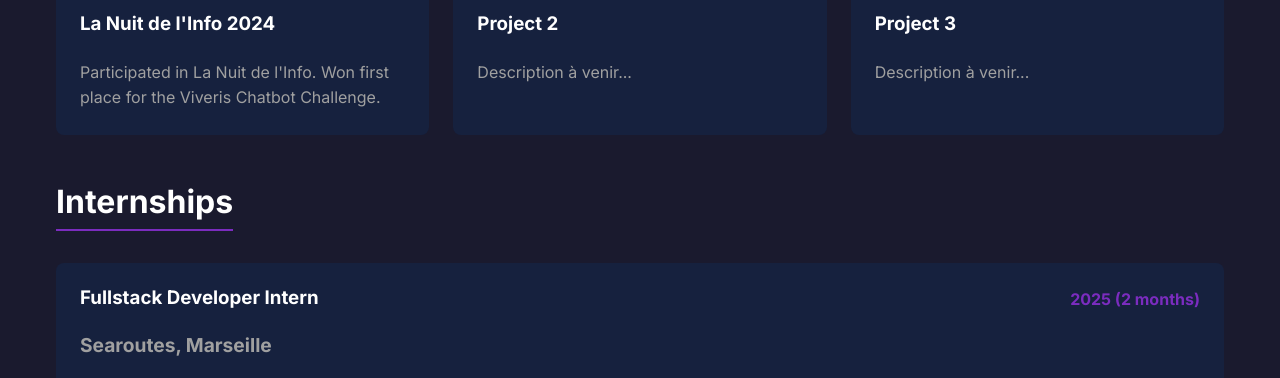
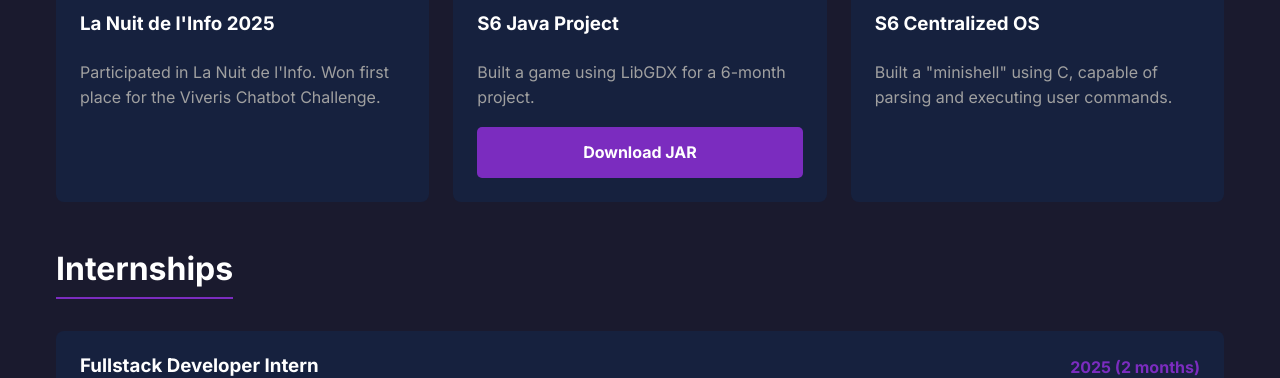
Before and after one commit to windbtw/eportfolio, a plain HTML site: page engineering.html in a window 1280 px wide. Shown: the part 739-1117 px from the top of the page. Drawn offline with Linux system fonts and the light colour scheme.

Commit message:
projects section 3

```diff
--- a/engineering.html
+++ b/engineering.html
@@ -58,7 +58,7 @@
                                 style="background: linear-gradient(135deg, var(--primary-color), var(--accent-color)); height: 150px; border-radius: 8px; display: flex; align-items: center; justify-content: center; margin-bottom: 1rem;">
                                 <span style="font-size: 3rem;">🏆</span>
                             </div>
-                            <h3>La Nuit de l'Info 2024</h3>
+                            <h3>La Nuit de l'Info 2025</h3>
                             <p style="color: var(--text-muted); margin-top: 0.5rem;">
                                 Participated in <a href="https://www.nuitdelinfo.com/" target="_blank"
                                     rel="noopener noreferrer" style="color: var(--accent-color);">La Nuit de l'Info</a>.
@@ -66,26 +66,31 @@
                             </p>
                         </div>
 
-                        <!-- Project 2 Placeholder -->
+                        <!-- Project 2 - S6 Java Game -->
                         <div class="card"
                             style="background: var(--bg-secondary); padding: 1.5rem; border-radius: 8px; display: flex; flex-direction: column;">
                             <div
                                 style="background: linear-gradient(135deg, var(--accent-color), var(--primary-color)); height: 150px; border-radius: 8px; display: flex; align-items: center; justify-content: center; margin-bottom: 1rem;">
-                                <span style="font-size: 3rem;">💻</span>
+                                <span style="font-size: 3rem;">🎮</span>
                             </div>
-                            <h3>Project 2</h3>
-                            <p style="color: var(--text-muted); margin-top: 0.5rem;">Description à venir...</p>
+                            <h3>S6 Java Project</h3>
+                            <p style="color: var(--text-muted); margin-top: 0.5rem;">
+                                Built a game using LibGDX for a 6-month project.
+                            </p>
+                            <a href="assets/" class="btn" style="margin-top: 1rem; text-align: center;">Download JAR</a>
                         </div>
 
-                        <!-- Project 3 Placeholder -->
+                        <!-- Project 3 - Minishell -->
                         <div class="card"
                             style="background: var(--bg-secondary); padding: 1.5rem; border-radius: 8px; display: flex; flex-direction: column;">
                             <div
                                 style="background: linear-gradient(135deg, var(--primary-color), var(--accent-color)); height: 150px; border-radius: 8px; display: flex; align-items: center; justify-content: center; margin-bottom: 1rem;">
-                                <span style="font-size: 3rem;">🎮</span>
+                                <span style="font-size: 3rem;">💻</span>
                             </div>
-                            <h3>Project 3</h3>
-                            <p style="color: var(--text-muted); margin-top: 0.5rem;">Description à venir...</p>
+                            <h3>S6 Centralized OS</h3>
+                            <p style="color: var(--text-muted); margin-top: 0.5rem;">
+                                Built a "minishell" using C, capable of parsing and executing user commands.
+                            </p>
                         </div>
 
                     </div>
```
